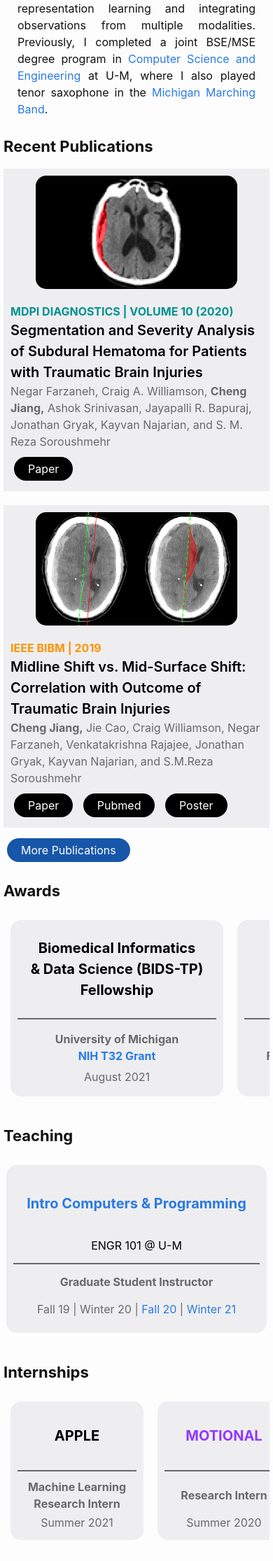
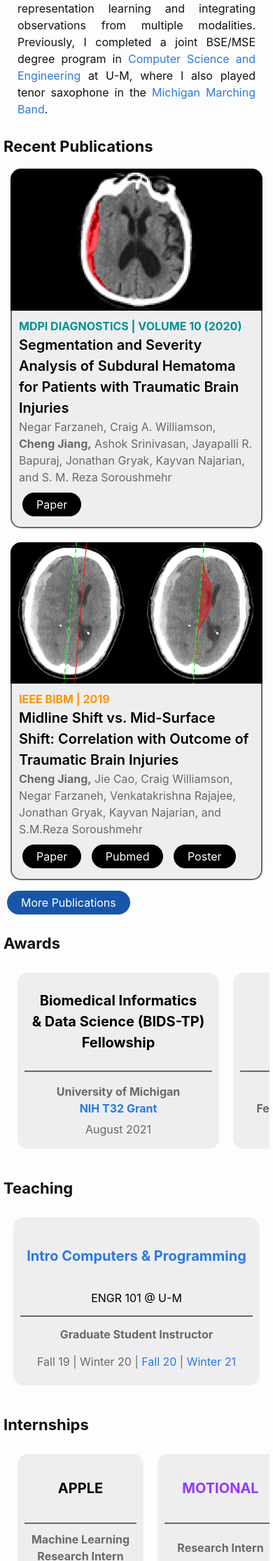
Before and after one commit to chengjia63/chengjia63.github.io, a Jekyll site: the page built from index.md, in a window 390 px wide. Shown: the part 462-2693 px from the top of the page at 70% size. Built offline with Jekyll 4.4.1, drawn with Linux system fonts in a browser that asks for light colours.

Commit message:
slightly modified mobile papers

```diff
--- a/Gemfile
+++ b/Gemfile
@@ -32,3 +32,5 @@ gem "wdm", "~> 0.1.1", :install_if => Gem.win_platform?
 gem "kramdown", ">= 2.3.1"
 gem "addressable", ">= 2.8.0"
 gem "nokogiri", ">= 1.11.4"
+
+gem "webrick", "~> 1.7"
--- a/_data/publications.yaml
+++ b/_data/publications.yaml
@@ -34,7 +34,7 @@
   pills:
     - title: Paper
       link: https://doi.org/10.3390/diagnostics10100773
-  highlight: True
+  recent: True
 - im: jiang2019midline
   color: FF9300
   venue: IEEE BIBM | 2019
@@ -51,7 +51,7 @@
       link: https://pubmed.ncbi.nlm.nih.gov/33569243/
     - title: Poster
       link: /assets/posters/jiang2019midline.pdf
-  highlight: True
+  recent: True
 - im: farzaneh2016automated
   color: 008F00
   venue: IEEE EMBC | 2017
--- a/_layouts/index.html
+++ b/_layouts/index.html
@@ -30,7 +30,7 @@ layout: default
 
     <h3 style="font-weight:bold;">Recent Publications</h3>
     {% for i in site.data.publications %}
-    {% if i.highlight %}
+    {% if i.recent %}
     <div class="pubcard">
         <div class="publeft">
             <img src="/assets/images/{{ i.im }}.png" class="pc-profile">
--- a/_sass/minima/_layout.scss
+++ b/_sass/minima/_layout.scss
@@ -427,28 +427,47 @@
   .pubcard {
     display : flex;
     flex-direction : column;
+    padding-right: $spacing-unit;
+    padding-left: $spacing-unit;
   }
   .pubcard .publeft, .pubcard .pubright{
     width: 100%;
     margin-right: 0%;
     margin-left: 0%;
-    padding: $spacing-unit;
     background-color:#eeeef0;
   }
   .pubcard .publeft {
     text-align: center;
     margin-top: $spacing-unit;
     margin-bottom: 0%;
+    padding: 0px;
+    border-top-left-radius: 15px;
+    border-top-right-radius: 15px;
+    border-bottom-left-radius: 0px;
+    border-bottom-right-radius: 0px;
   }
   .pubcard .pubright {
     text-align: left;
     margin-top: 0%;
     margin-bottom: $spacing-unit;
+    padding: $spacing-unit;
+    border-top-left-radius: 0px;
+    border-top-right-radius: 0px;
+    border-bottom-left-radius: 15px;
+    border-bottom-right-radius: 15px;
+    border-top: 0px;
+    border-bottom: 2px solid;
+    border-left: 2px solid;
+    border-right: 2px solid;
+    border-color: #696969;
   }
   .pc-profile {
     min-width: 160px;
-    width: 80%;
-    border-radius: 15px;
+    width: 100%;
+    border-top-left-radius: 15px;
+    border-top-right-radius: 15px;
+    border-bottom-left-radius: 0px;
+    border-bottom-right-radius: 0px;
   }
 }
 .pill a{
@@ -505,8 +524,7 @@
   .awards, .industry, .teaching {
     display: flex;
     flex-direction : row;
-    padding-top: $spacing-unit;
-    padding-bottom: $spacing-unit;
+    padding: $spacing-unit;
     overflow-x: scroll;
   }
   .awards .awardcard, .industry .indcard, .teaching .classcard {
```
Also changed, not shown: Gemfile.lock.
